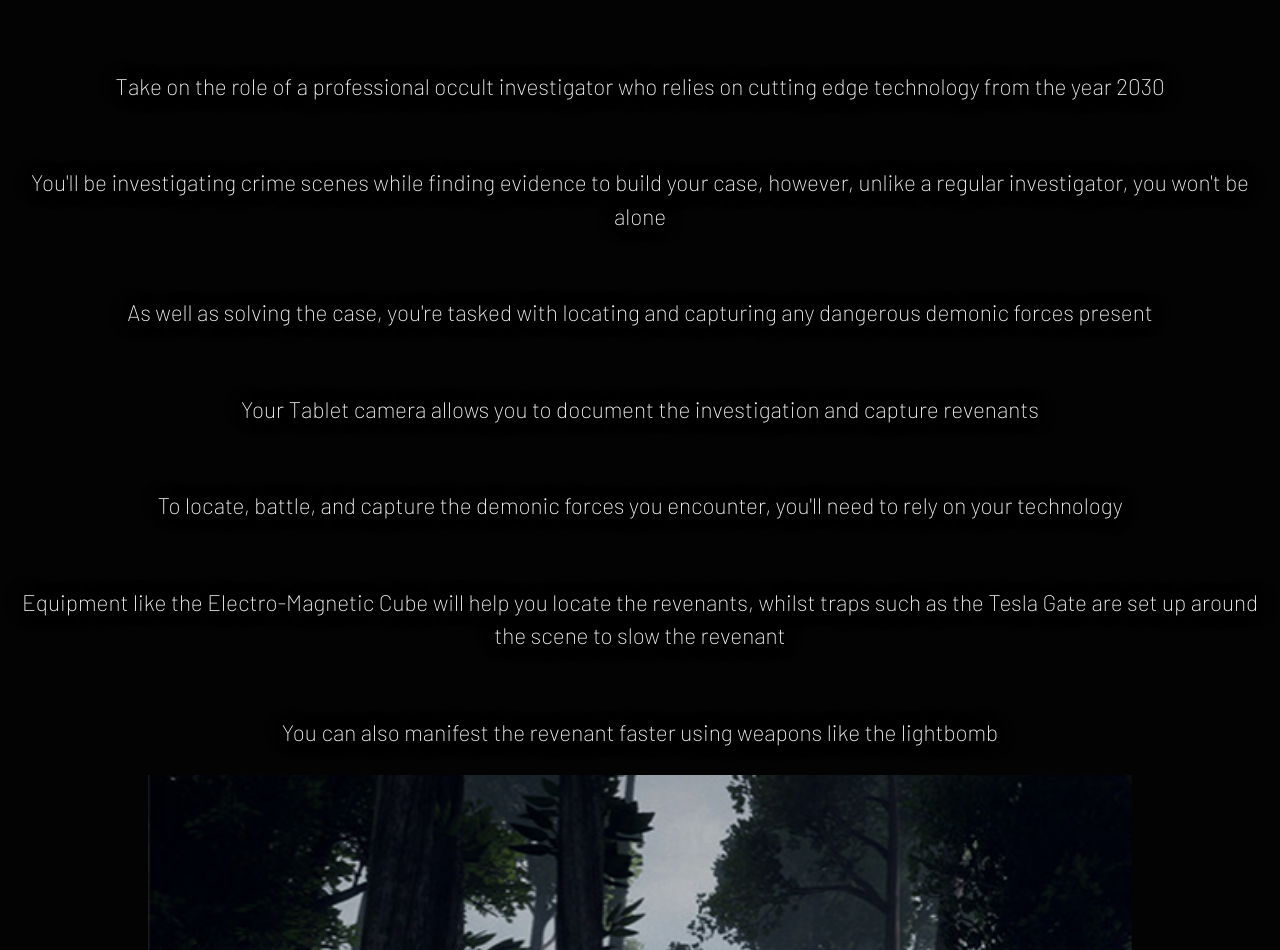
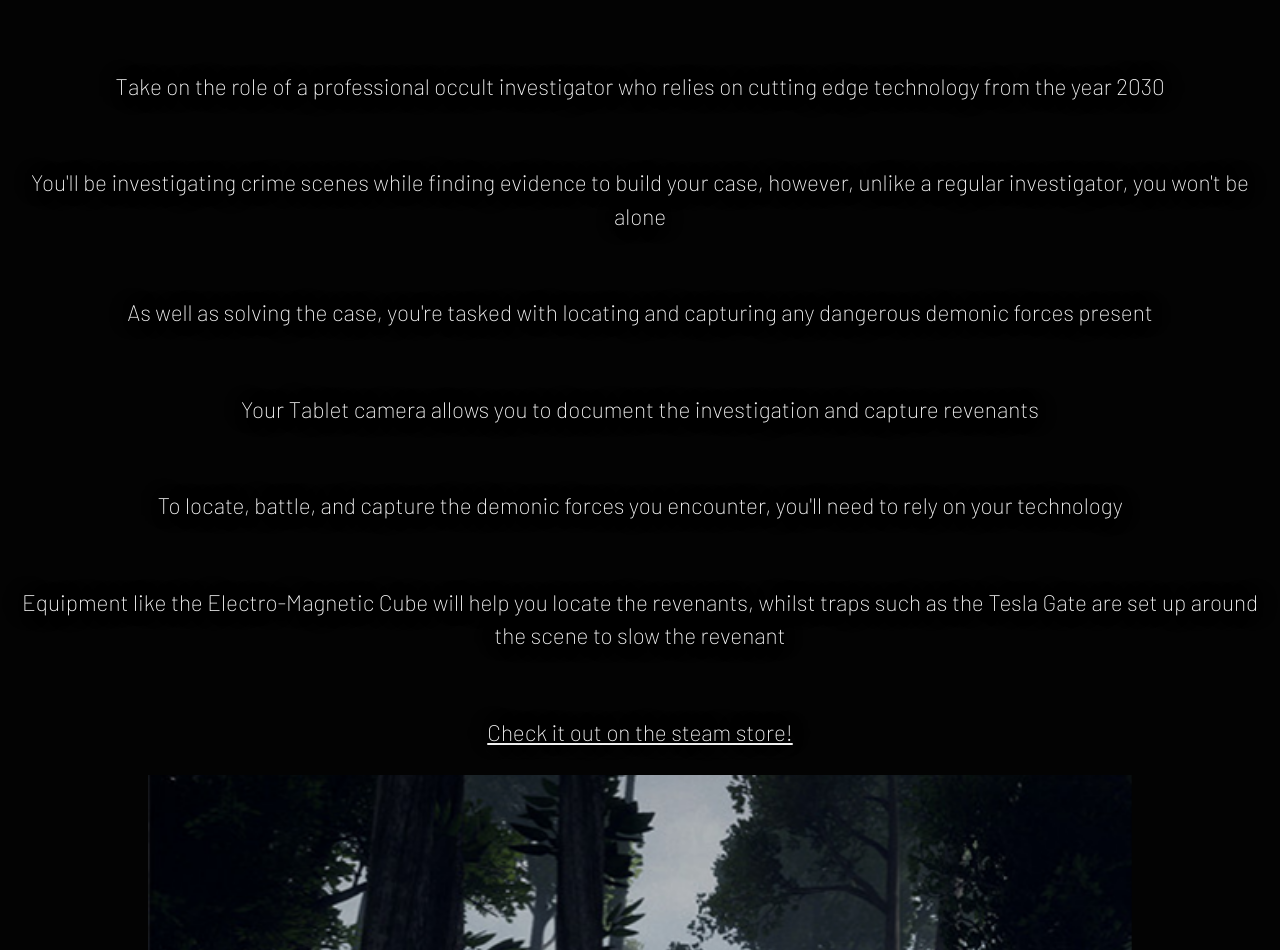
Before and after one commit to Willoww97/LuminEyeSite, a plain HTML site: page theritual.html in a window 1280 px wide. Shown: the part 150-1100 px from the top of the page. Drawn offline with nearby package versions, Linux system fonts and the light colour scheme; files whose address does not match are found by name.

Commit message:
Link test

```diff
--- a/theritual.html
+++ b/theritual.html
@@ -72,7 +72,7 @@
             <H8>Your Tablet camera allows you to document the investigation and capture revenants</H8>
             <H8>To locate, battle, and capture the demonic forces you encounter, you'll need to rely on your technology</H8>
             <H8>Equipment like the Electro-Magnetic Cube will help you locate the revenants, whilst traps such as the Tesla Gate are set up around the scene to slow the revenant</H8>
-            <H8>You can also manifest the revenant faster using weapons like the lightbomb</H8>
+            <H8> <a href="https://store.steampowered.com/app/1565060/Revenants_Spirit__Mind/" target="_blank">Check it out on the steam store!</a></H8>
           </div>
         </div>
         <div class="employee-view">
```
